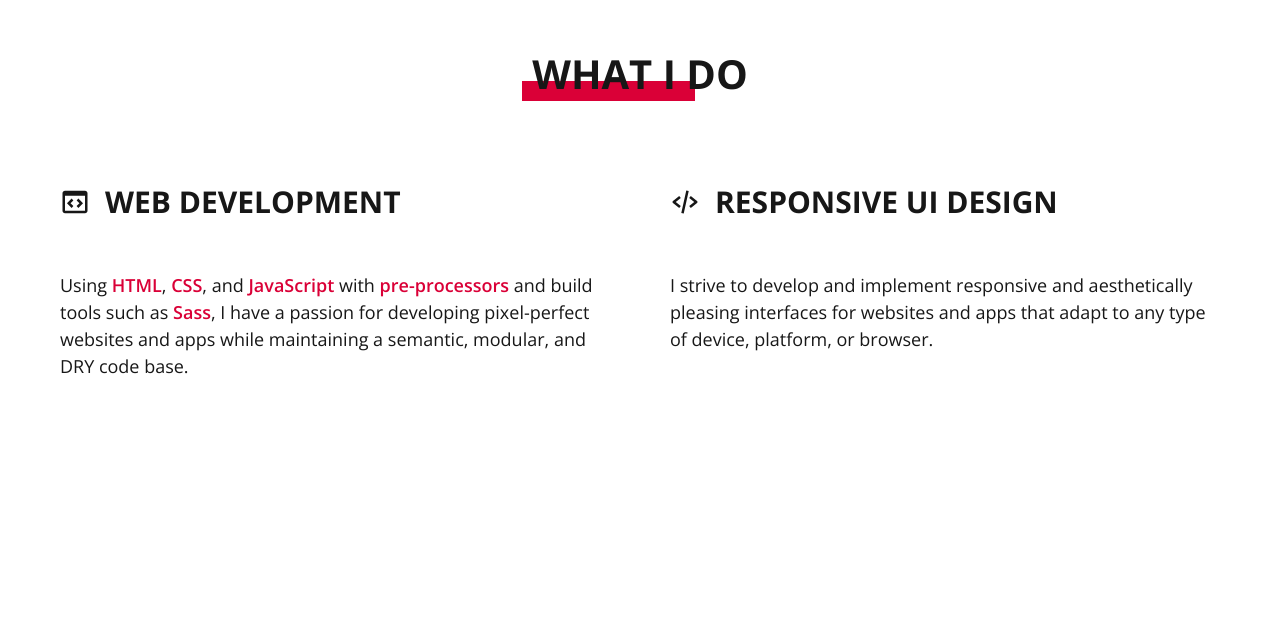
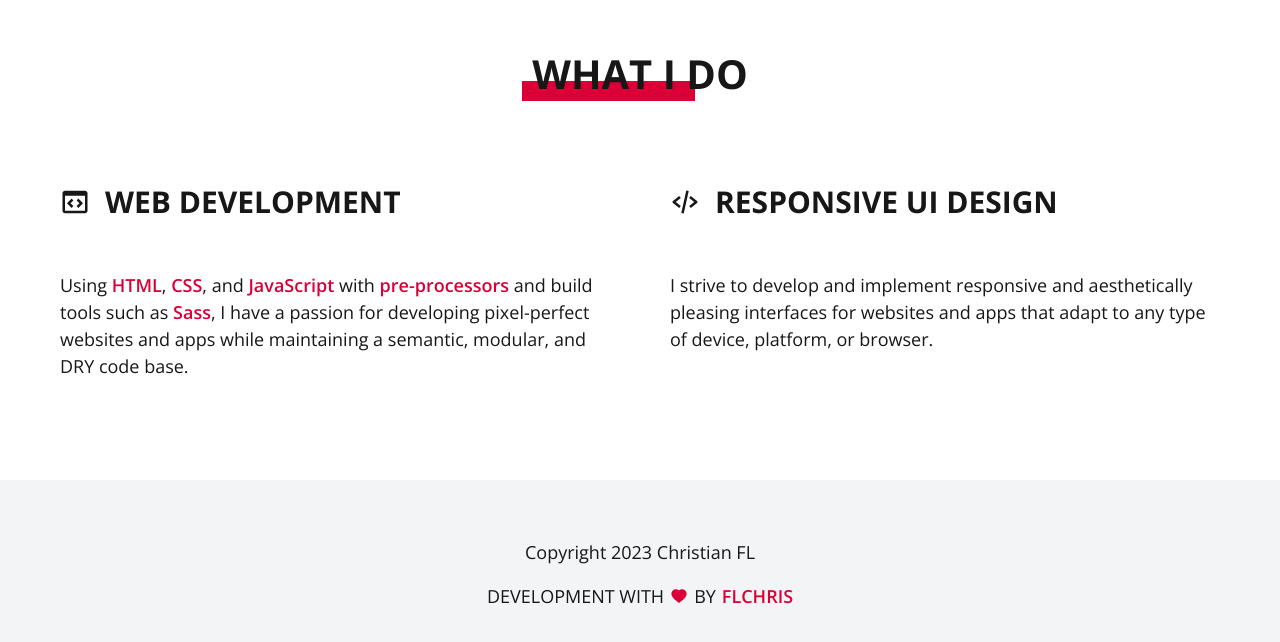
Before and after one commit to FLCHRIS/personal-portfolio, a React (Vite) app: page / in a window 1280 px wide. Shown: the part 1751-2393 px from the top of the page. Before the commit the page ends 2231 px from the top, so only its background shows below. Built offline with nearby package versions, Linux system fonts and the light colour scheme.

Commit message:
Archivo terminado :partying_face:

```diff
--- a/src/App.jsx
+++ b/src/App.jsx
@@ -1,3 +1,4 @@
+import { Footer } from './components/Footer'
 import { Header } from './components/Header'
 import { Main } from './components/Main'
 
@@ -6,6 +7,7 @@ function App () {
     <>
       <Header />
       <Main />
+      <Footer />
     </>
   )
 }
```
